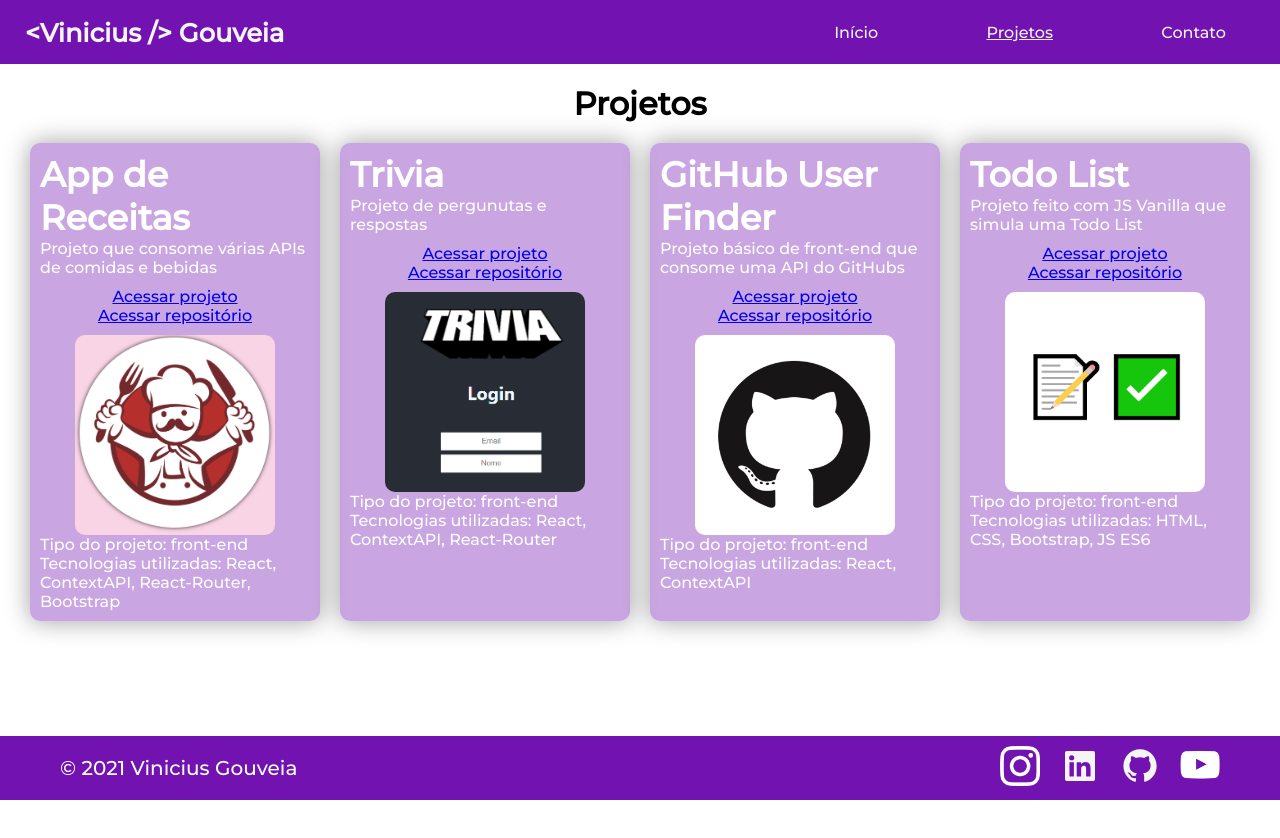
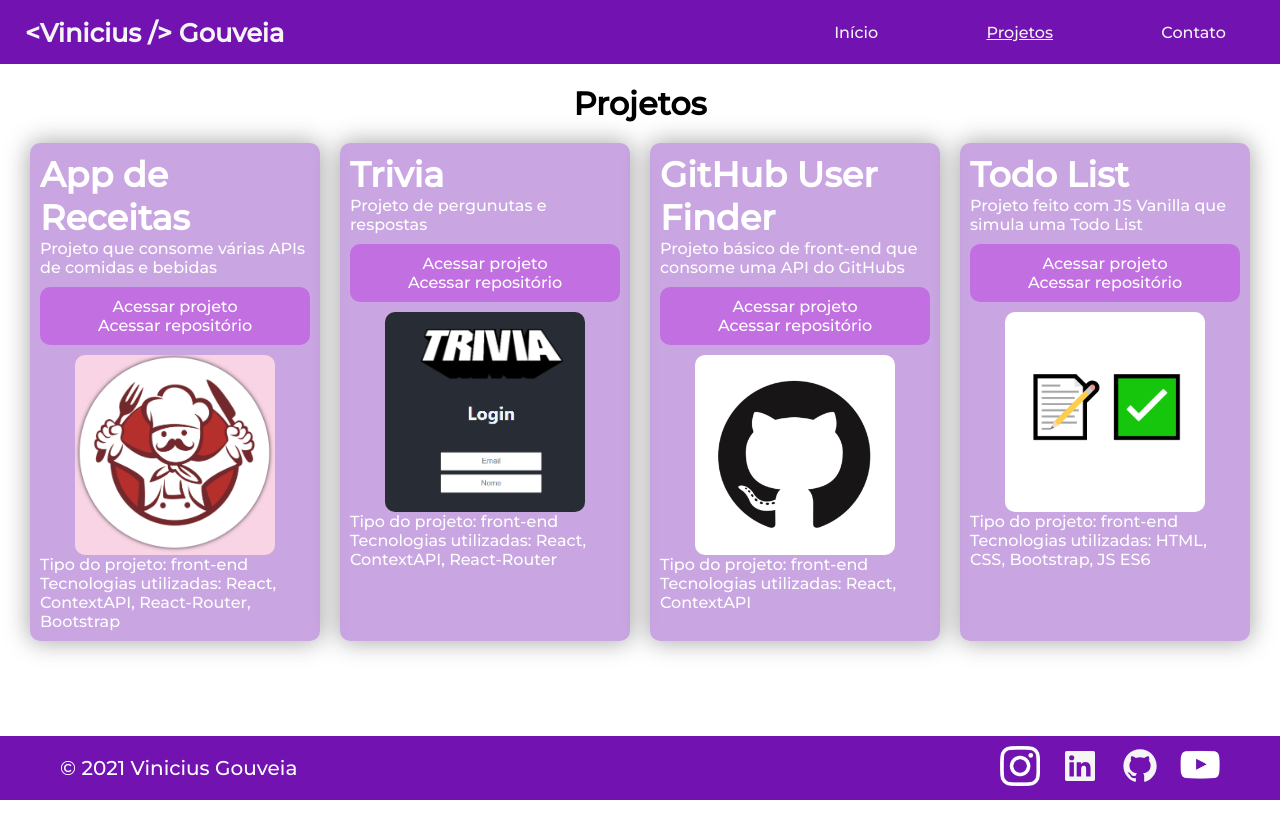
Before and after one commit to vinigofr/vinigofr.github.io, a React (Create React App) app: page / in a window 1280 px wide. Both pictures are taken after a click on the element "Projetos". Shown: the top 838 px of the page. Built offline with nearby package versions, Linux system fonts and the light colour scheme; the HTML template or start-up script is replaced by a standard one.

Commit message:
Mais um style pros cards

```diff
--- a/src/Styles/general-style.css
+++ b/src/Styles/general-style.css
@@ -47,6 +47,16 @@
 
 .project-card {
   color: white;
+}
+
+.access-links a {
+  text-decoration: none;
+  color: white;
+}
+
+.access-links a:hover {
+  text-shadow: white 0 0 10px;
+  transition: 255ms;
 }
 
 @media screen and (min-width: 769px) {
@@ -110,6 +120,9 @@
   }
 
   .access-links {
+    padding: 10px;
+    background-color: #bb26e06b;
+    border-radius: 10px;
     display: flex;
     flex-wrap: wrap;
     justify-content: space-evenly;
```
